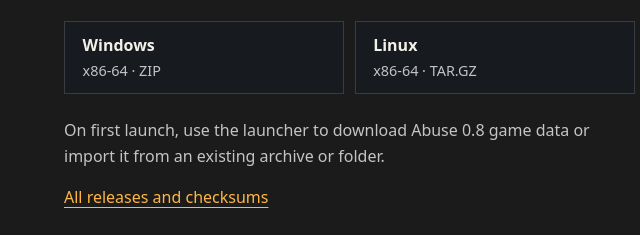
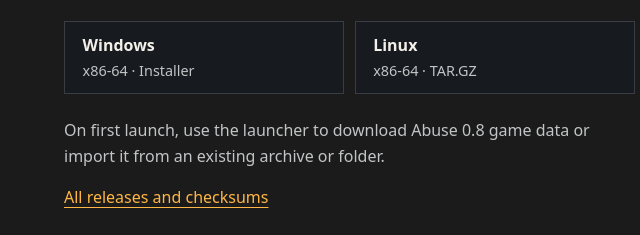
Before and after one commit to karapant/abuse-modern, a plain HTML site: page index.html in a window 1280 px wide. Shown: the part 2060-2295 px from the top of the page, 0-640 px from the left. Drawn offline with Linux system fonts and the light colour scheme; no server answers.

Commit message:
Point the Windows download button at the setup executable

```diff
--- a/index.html
+++ b/index.html
@@ -65,7 +65,7 @@
         <h2 id="download-title">Downloads</h2>
         <p id="release-status" role="status">See GitHub Releases for published versions and packages.</p>
         <ul class="downloads">
-          <li><a class="button" data-package="windows-x86_64.zip" href="https://github.com/karapant/abuse-modern/releases">Windows <small>x86-64 · ZIP</small></a></li>
+          <li><a class="button" data-package="windows-x86_64-setup.exe" href="https://github.com/karapant/abuse-modern/releases">Windows <small>x86-64 · Installer</small></a></li>
           <li><a class="button" data-package="linux-x86_64.tar.gz" href="https://github.com/karapant/abuse-modern/releases">Linux <small>x86-64 · TAR.GZ</small></a></li>
           <li><a class="button" data-package="macos-arm64.dmg" href="https://github.com/karapant/abuse-modern/releases">macOS <small>Apple Silicon · DMG</small></a></li>
           <li><a class="button" data-package="macos-x86_64.dmg" href="https://github.com/karapant/abuse-modern/releases">macOS <small>Intel · DMG</small></a></li>
```
